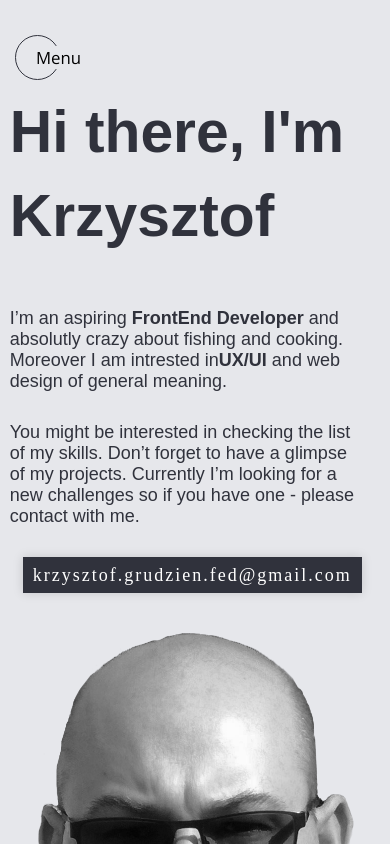
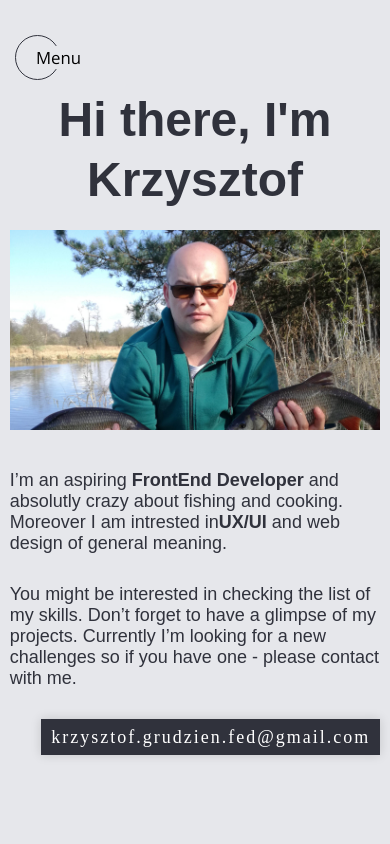
Before and after one commit to KrzysztofGrudzien/krzysztofgrudzien, a React (Create React App) app: page / in a window 390 px wide. Shown: the top 844 px of the page. Built offline with nearby package versions, Linux system fonts and the light colour scheme; a web font is replaced by a local one.

Commit message:
feat(scss): add additional styles for all RWD dimentions

```diff
--- a/src/Sass/Components/Main.module.scss
+++ b/src/Sass/Components/Main.module.scss
@@ -11,13 +11,17 @@
     min-height: 100%;
     width: 85%;
     @media (min-width: 200px) and (max-width: 600px){
-        width: 95%;
+        width: 100%;
     }
+}
+
+.main > * {
+    margin: 0 auto;
 }
 
 .author {
     width: 50%;
-    @media (min-width: 200px) and (max-width: 600px){
+    @media (min-width: 200px) and (max-width: 779px){
         width: 95%;
     }
 
@@ -30,6 +34,13 @@
         position: relative;
         @media (min-width: 200px) and (max-width: 1500px){
             color: darken($grey, 70%);
+            margin: 50px 0 20px 0;
+        }
+
+        @media (min-width: 200px) and (max-width: 779px){
+            font-size: 4rem;
+            line-height: 5rem;
+            text-align: center;
         }
     }
 
@@ -148,6 +159,20 @@
         height: 100%;
         transform: translateY(-100%);
     }
+
+    &__img {
+        background: url('../../assets/images/avatar3.jpg');
+        background-size: cover;
+        background-position: top center;
+        background-repeat: no-repeat;
+        display: none;
+        @media (min-width: 200px) and (max-width: 779px){
+            display: block;
+        }
+        height: 200px;
+        margin-bottom: 40px;
+        width: 100%;
+    }
 }
 
 .image {
@@ -155,8 +180,8 @@
     padding: 20px;
     overflow: hidden;
     width: 50%;
-    @media (min-width: 200px) and (max-width: 600px){
-        width: 100%;
+    @media (min-width: 200px) and (max-width: 780px){
+        display: none;
     }
 
     &__decoration {
```
